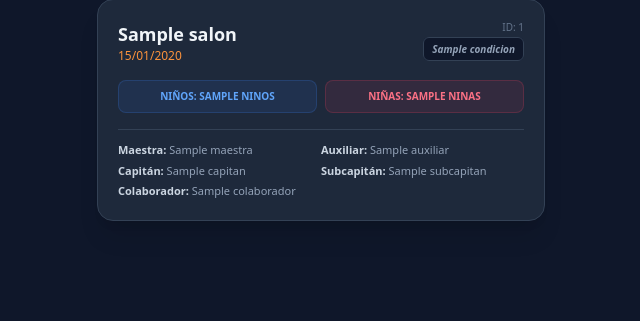
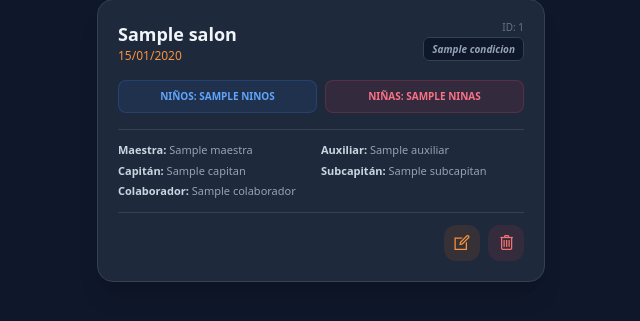
Before and after one commit to jeancgarciaq/estadistica-maranatha-infantil-fastapi, a Python web app: template web/templates/aulas/list.html in a window 1280 px wide. Shown: the part 153-474 px from the top of the page, without its empty margins (319-959 px from the left). Run offline with Jinja, Linux system fonts and the light colour scheme; the template is opened without the code that fills it: most values are stand-ins (such as "Sample title", 1, 10 or a date in 2020); some libraries are stand-ins or nearby versions.

Commit message:
feat: add HTML templates for aula listing and distribution management systems

```diff
--- a/web/templates/aulas/list.html
+++ b/web/templates/aulas/list.html
@@ -64,6 +64,23 @@
                 <p class="col-span-2"><span class="font-bold text-slate-300">Colaborador:</span> {{ aula.colaborador }}
                 </p>
             </div>
+
+            <div class="flex justify-end gap-2 border-t border-slate-700 pt-3 mt-3">
+                <a href="/aulas?id={{ aula.id }}&id_salon={{ aula.id_salon }}&fecha={{ aula.fecha.strftime('%Y-%m-%d') }}&maestra={{ aula.maestra }}&auxiliar={{ aula.auxiliar }}&capitan={{ aula.capitan }}&subcapitan={{ aula.subcapitan }}&colaborador={{ aula.colaborador }}&ninos={{ aula.ninos }}&ninas={{ aula.ninas }}&condicion={{ aula.condicion }}"
+                    class="w-9 h-9 flex items-center justify-center rounded-xl bg-orange-500/10 text-orange-400 hover:bg-orange-500 hover:text-white transition-all"
+                    title="Editar">
+                    <i class="la la-edit text-xl"></i>
+                </a>
+                <form action="/aulas/eliminar" method="post" class="inline"
+                    onsubmit="return confirm('¿Eliminar registro?')">
+                    <input type="hidden" name="id" value="{{ aula.id }}">
+                    <button type="submit"
+                        class="w-9 h-9 flex items-center justify-center rounded-xl bg-red-500/10 text-red-400 hover:bg-red-500 hover:text-white transition-all"
+                        title="Eliminar">
+                        <i class="la la-trash text-xl"></i>
+                    </button>
+                </form>
+            </div>
         </div>
         {% else %}
         <div class="text-center py-16">
```
